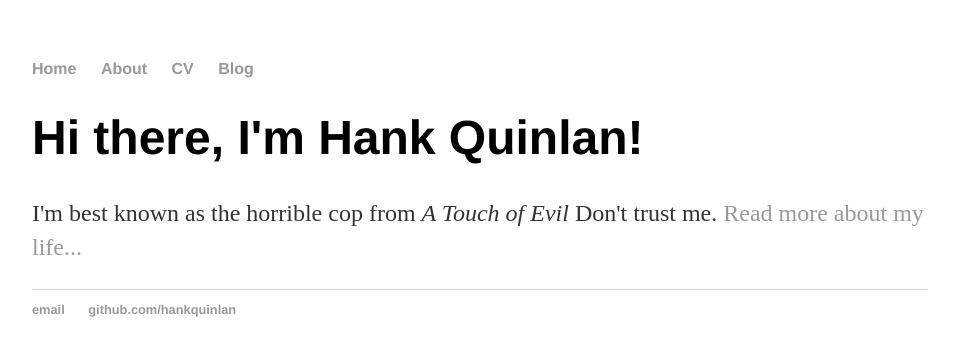
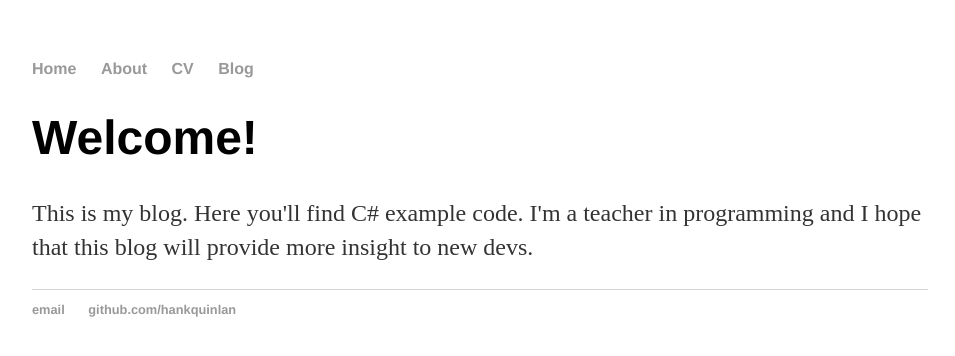
Before and after one commit to madsmikkel/madsmikkel.github.io, a Jekyll site: the page built from index.html, in a window 1280 px wide. Shown: the top 356 px of the page, without its empty margins (160-1115 px from the left). Built offline with Jekyll 4.4.1, drawn with Linux system fonts in a browser that asks for light colours.

Commit message:
Update index.html

```diff
--- a/index.html
+++ b/index.html
@@ -1,8 +1,8 @@
 ---
 layout: default
-title: Hank Quinlan, Horrible Cop
+title: Mads Mikkel's Blog
 ---
 <div class="blurb">
-	<h1>Hi there, I'm Hank Quinlan!</h1>
-	<p>I'm best known as the horrible cop from <em>A Touch of Evil</em> Don't trust me. <a href="/about">Read more about my life...</a></p>
+	<h1>Welcome!</h1>
+	<p>This is my blog. Here you'll find C# example code. I'm a teacher in programming and I hope that this blog will provide more insight to new devs.</p>
 </div><!-- /.blurb -->
```
